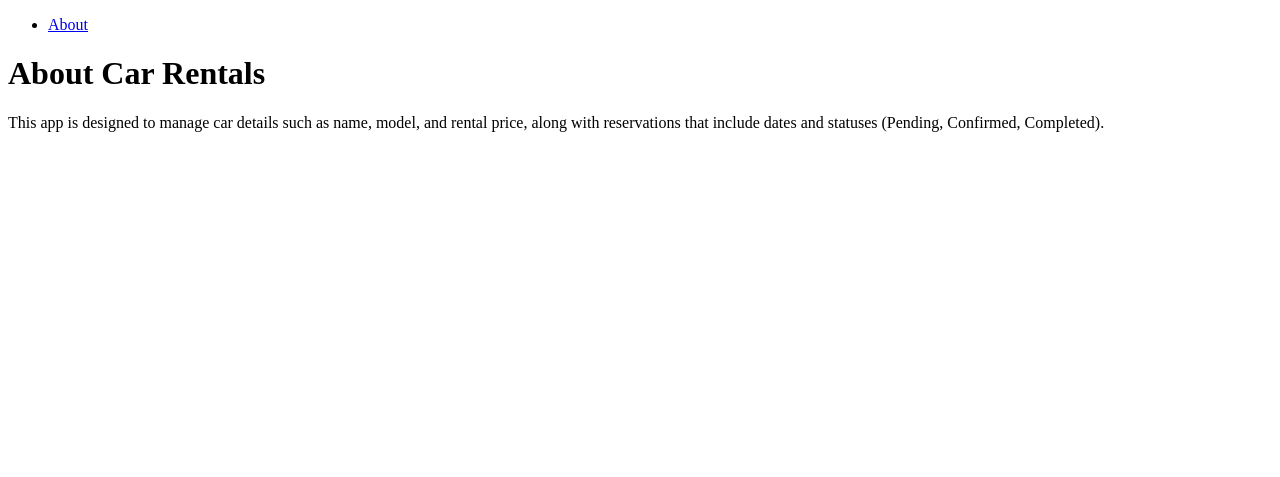
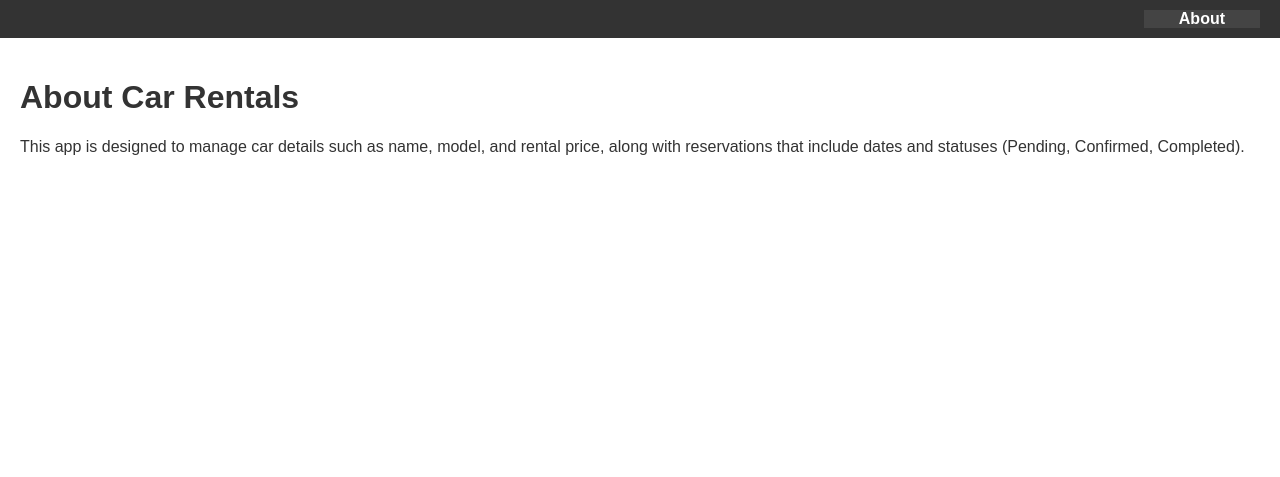
Before and after one commit to AyaEhab7/django-crud-app-lab, a Django app: page /about/ in a window 1280 px wide. Shown: the top 477 px of the page. Run offline with Django 5.2, Linux system fonts and the light colour scheme.

Commit message:
including static files in templates

```diff
--- a/carrentals/urls.py
+++ b/carrentals/urls.py
@@ -19,6 +19,5 @@ from django.urls import path, include
 
 urlpatterns = [
     path('admin/', admin.site.urls),
-    path('', include('my_app.urls')), # Mounts main_app's routes at the root URL
-
+    path('', include('my_app.urls')),
 ]
--- /dev/null
+++ b/my_app/static/css/base.css
@@ -0,0 +1,79 @@
+
+body {
+    font-family: Arial, sans-serif;
+    margin: 0;
+    padding: 0;
+    background-color: #f4f4f4;
+    color: #333;
+}
+
+header {
+    background-color: #333;
+    color: white;
+    padding: 10px 20px; /* Add some padding */
+    display: flex;
+    justify-content: space-between; /* Align left and right content */
+    align-items: center;
+}
+
+.header-logo-container {
+    display: flex;
+    align-items: center;
+}
+
+header a img {
+    max-width: 50px; /* Adjust logo size */
+    height: auto;
+    margin-right: 10px; /* Space between the logo and text */
+}
+
+nav {
+    background-color: #444;
+}
+
+nav ul {
+    list-style: none;
+    padding: 0;
+    margin: 0;
+    display: flex;
+    justify-content: flex-start;
+}
+
+nav ul li {
+    margin: 0 15px;
+}
+
+nav ul li a {
+    text-decoration: none;
+    color: white;
+    font-size: 16px;
+    font-weight: bold;
+    padding: 10px 20px;
+    transition: background-color 0.3s ease;
+}
+
+nav ul li a:hover {
+    background-color: #666;
+}
+
+main {
+    padding: 20px;
+    background-color: #fff;
+    min-height: 400px; /* Adjust according to your content */
+}
+
+@media screen and (max-width: 768px) {
+    header {
+        flex-direction: column;
+        text-align: center;
+    }
+
+    nav ul {
+        flex-direction: column;
+        align-items: center;
+    }
+
+    nav ul li {
+        margin: 5px 0;
+    }
+}
--- a/my_app/templates/base.html
+++ b/my_app/templates/base.html
@@ -5,6 +5,7 @@
     <meta charset="UTF-8" />
     <meta http-equiv="X-UA-Compatible" content="IE=edge" />
     <meta name="viewport" content="width=device-width, initial-scale=1.0" />
+    <link rel="stylesheet" href="{% static 'css/base.css' %}" />
     <title>Car Rentals</title>
 {% block head %} {% endblock head %}
   </head>
```
